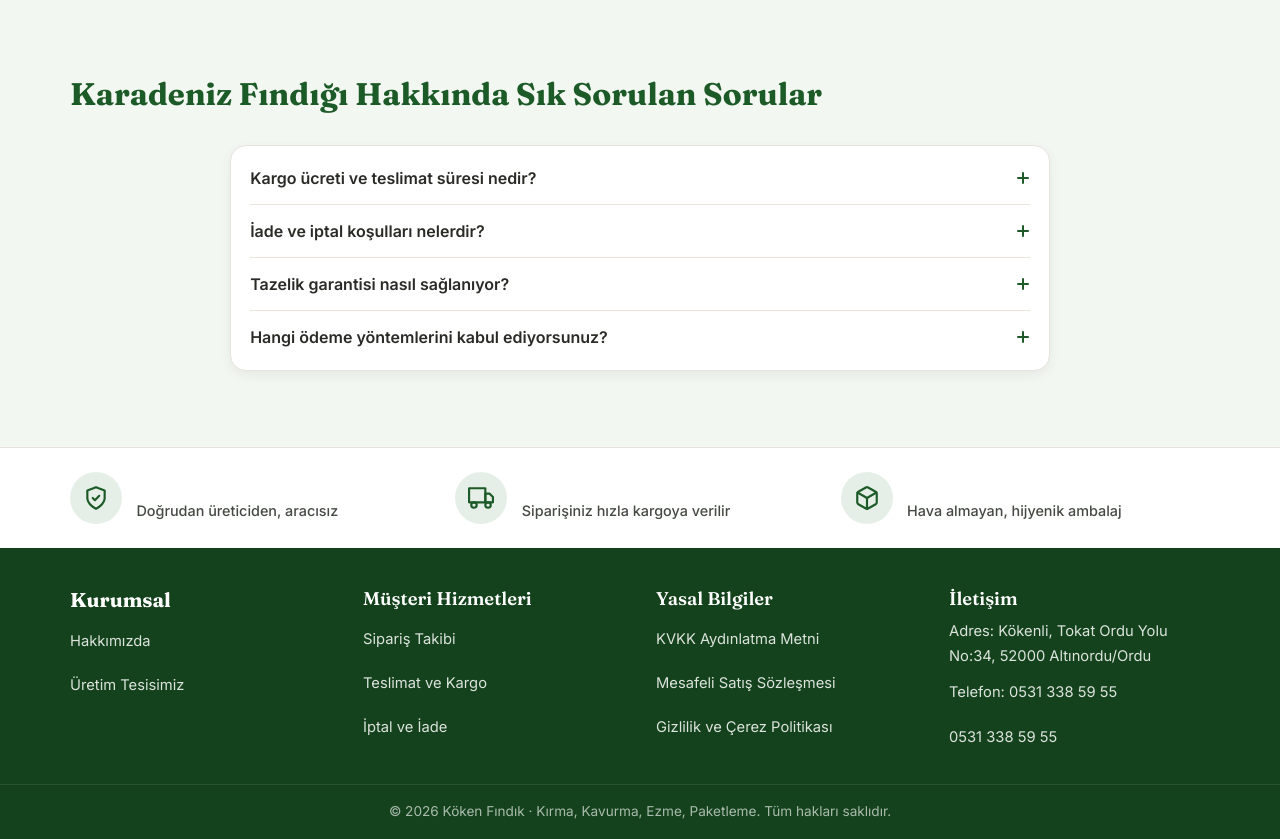
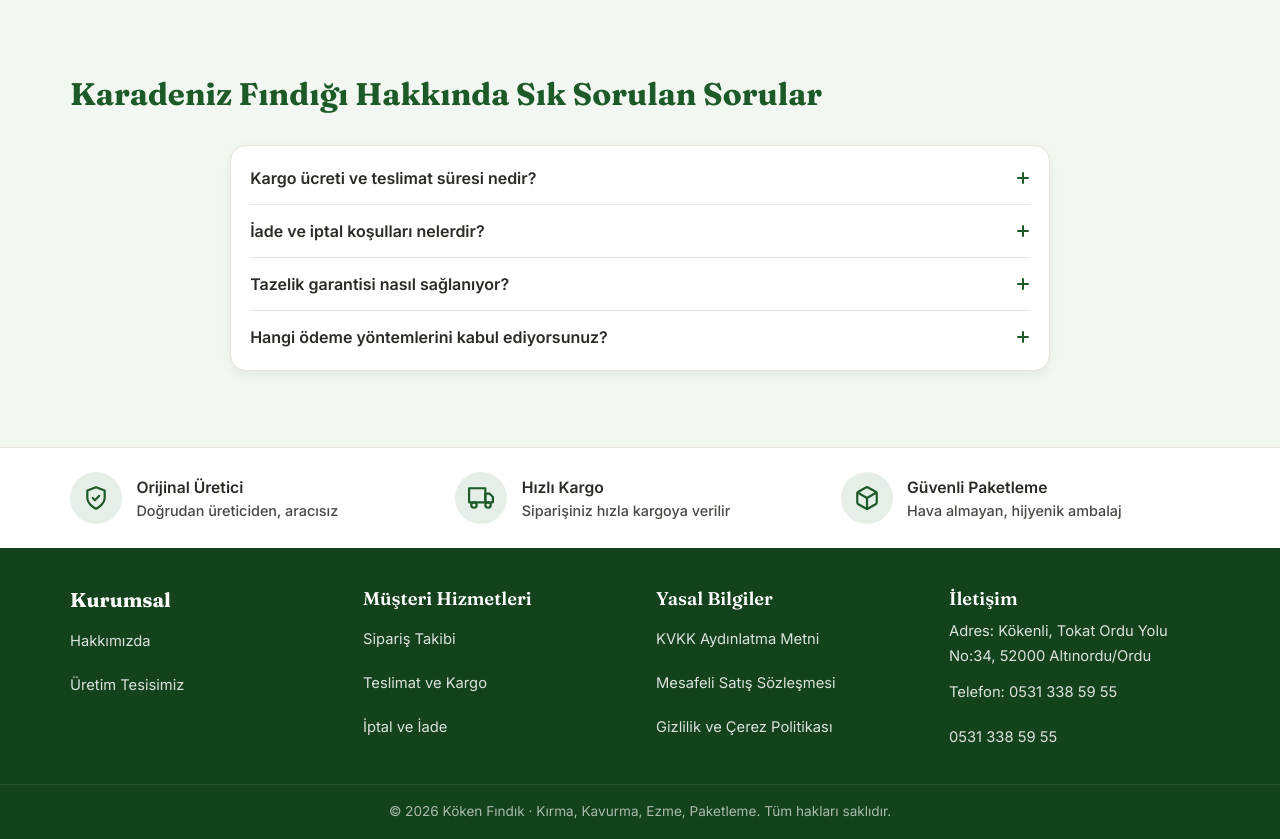
Before and after one commit to sb733216-eng/KOKEN, a PHP site: page / in a window 1280 px wide. Shown: the part 1947-2786 px from the top of the page. Run offline with PHP 8.4, Linux system fonts and the light colour scheme.

Commit message:
Fix assurance heading contrast

```diff
--- a/style.css
+++ b/style.css
@@ -234,7 +234,7 @@ html{scroll-padding-top:140px}
 .assure__inner{display:grid;grid-template-columns:repeat(3,1fr);gap:1rem;padding:1.5rem 0}
 .assure__item{display:flex;align-items:center;gap:.9rem}
 .assure__ic{flex:none;display:grid;place-items:center;width:52px;height:52px;border-radius:50%;background:var(--green-s);color:var(--green)}
-.assure__item strong{display:block;font-size:.98rem}
+.assure__item strong{display:block;font-size:.98rem;color:var(--text)}
 .assure__item small{display:block;font-size:.9rem;font-weight:500;color:#454943;line-height:1.5}
 
 .footer__inner{grid-template-columns:repeat(4,1fr);gap:2rem}
```
